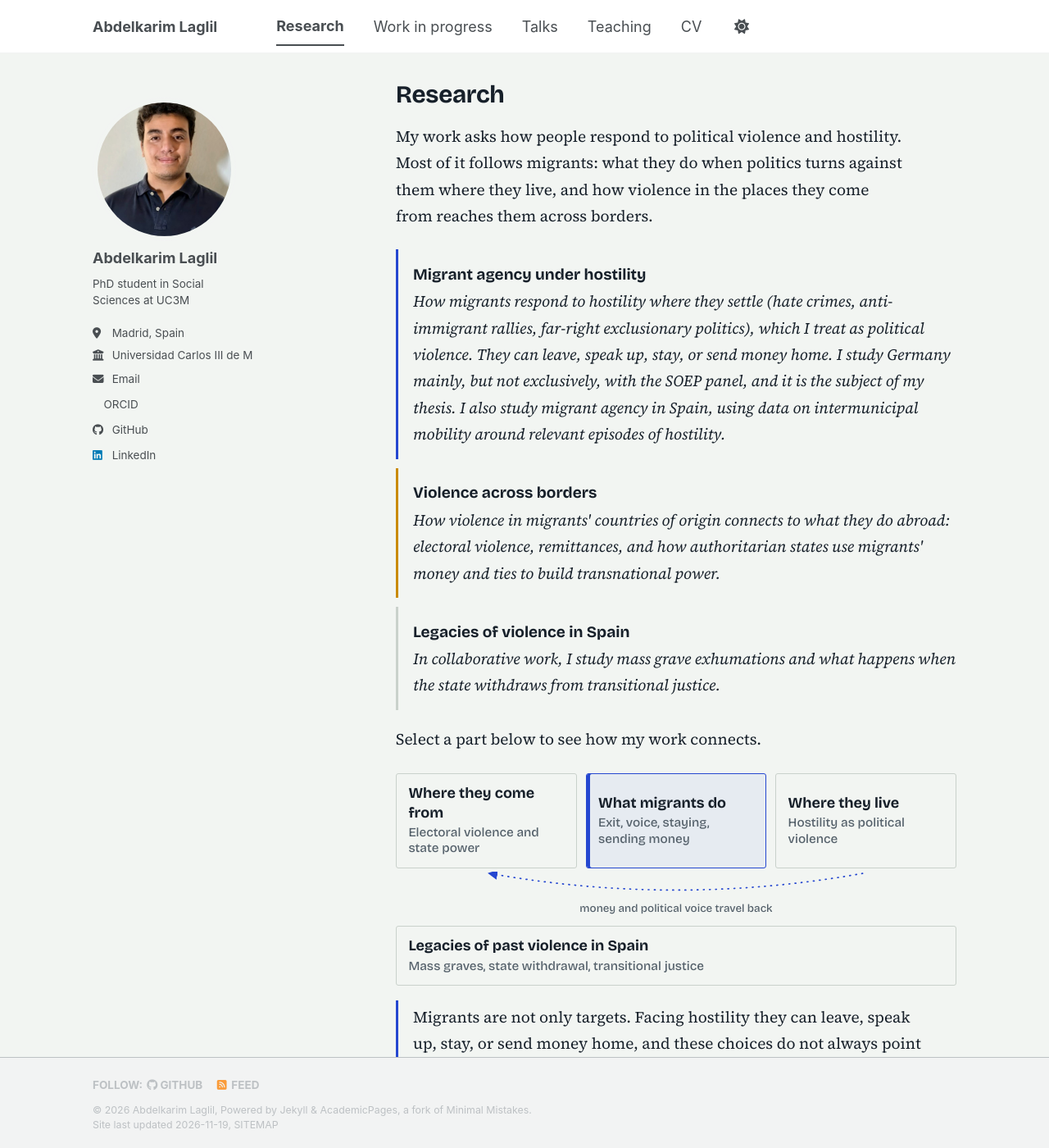
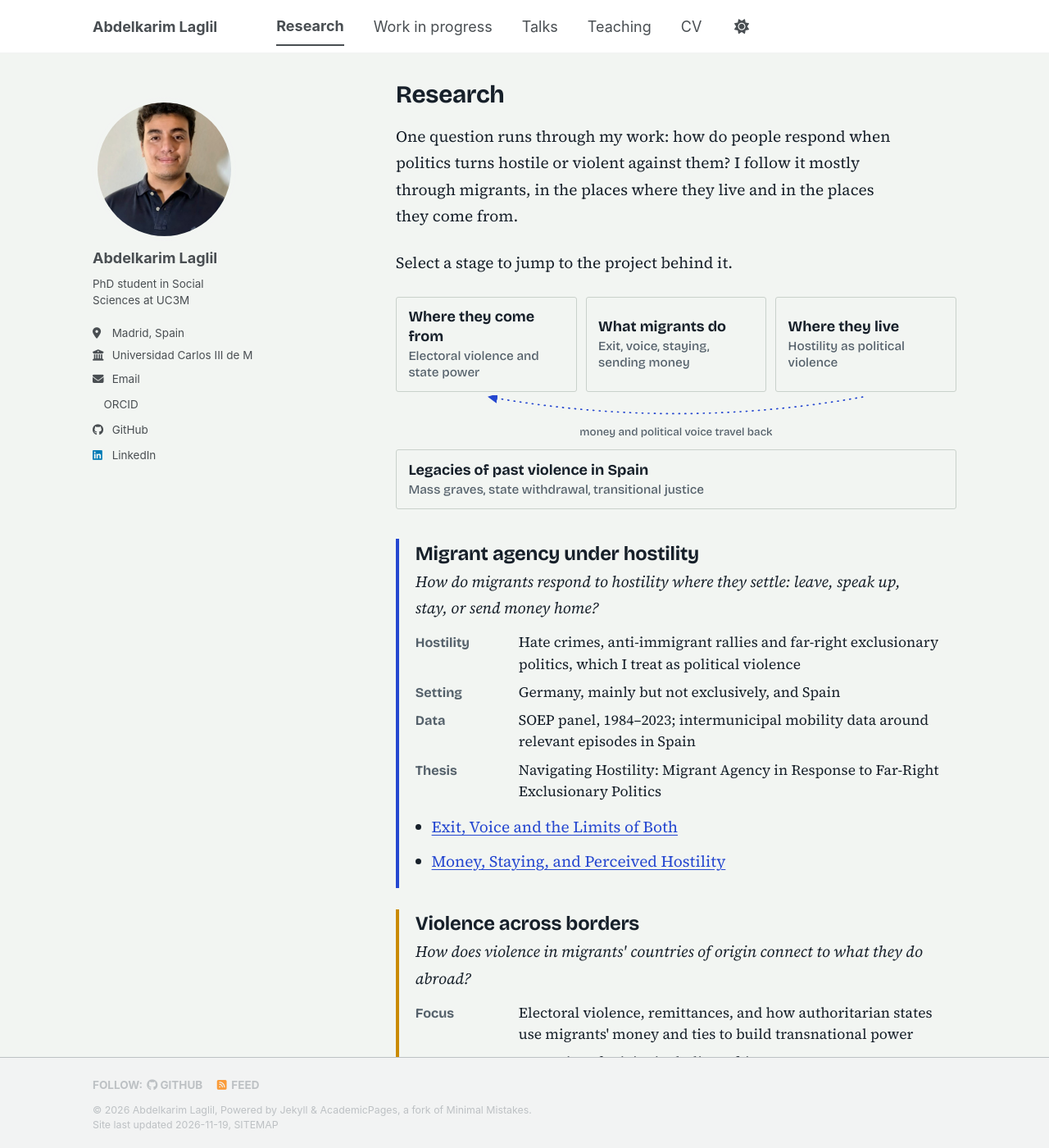
Before and after one commit to AbdelkarimLaglil/AbdelkarimLaglil.github.io, a Jekyll site: the page built from _pages/research.md, in a window 1280 px wide and 1400 px high. Shown: the whole window at 82% size. Built offline with Jekyll 4.4.1, drawn with Linux system fonts in a browser that asks for light colours; a script bundle is joined from its source files by our own code; a style sheet for code colours, icons or effects is not loaded; some of the changed text lies outside the part shown.

Commit message:
Research: map as navigator plus one card per project
Co-Authored-By: Claude Sonnet 5.5 <noreply@anthropic.com>
Claude-Session: https://claude.ai/code/session_017vH5ZQkLibWayVuG7moGCB

```diff
--- a/_pages/research.md
+++ b/_pages/research.md
@@ -6,34 +6,70 @@ excerpt: "Research on migrant agency under hostility, violence across borders, a
 author_profile: true
 ---
 
-My work asks how people respond to political violence and hostility. Most of it follows migrants: what they do when politics turns against them where they live, and how violence in the places they come from reaches them across borders.
+One question runs through my work: how do people respond when politics turns hostile or violent against them? I follow it mostly through migrants, in the places where they live and in the places they come from.
 
-<div class="lh-entry"><span class="title">Migrant agency under hostility</span><span class="sub">How migrants respond to hostility where they settle (hate crimes, anti-immigrant rallies, far-right exclusionary politics), which I treat as political violence. They can leave, speak up, stay, or send money home. I study Germany mainly, but not exclusively, with the SOEP panel, and it is the subject of my thesis. I also study migrant agency in Spain, using data on intermunicipal mobility around relevant episodes of hostility.</span></div>
-<div class="lh-entry chapter"><span class="title">Violence across borders</span><span class="sub">How violence in migrants' countries of origin connects to what they do abroad: electoral violence, remittances, and how authoritarian states use migrants' money and ties to build transnational power.</span></div>
-<div class="lh-entry minor"><span class="title">Legacies of violence in Spain</span><span class="sub">In collaborative work, I study mass grave exhumations and what happens when the state withdraws from transitional justice.</span></div>
-
-Select a part below to see how my work connects.
+Select a stage to jump to the project behind it.
 
 <div class="lh-map">
 <div class="lh-row">
-<button type="button" class="lh-node" data-target="lh-origin" aria-pressed="false"><span class="t">Where they come from</span><span class="s">Electoral violence and state power</span></button>
-<button type="button" class="lh-node" data-target="lh-agency" aria-pressed="true"><span class="t">What migrants do</span><span class="s">Exit, voice, staying, sending money</span></button>
-<button type="button" class="lh-node" data-target="lh-dest" aria-pressed="false"><span class="t">Where they live</span><span class="s">Hostility as political violence</span></button>
+<button type="button" class="lh-node" data-target="lh-borders" aria-pressed="false"><span class="t">Where they come from</span><span class="s">Electoral violence and state power</span></button>
+<button type="button" class="lh-node" data-target="lh-hostility" aria-pressed="false"><span class="t">What migrants do</span><span class="s">Exit, voice, staying, sending money</span></button>
+<button type="button" class="lh-node" data-target="lh-hostility" aria-pressed="false"><span class="t">Where they live</span><span class="s">Hostility as political violence</span></button>
 </div>
 <svg class="lh-back" viewBox="0 0 640 52" aria-hidden="true" focusable="false"><defs><marker id="lh-arrow" viewBox="0 0 10 10" refX="8" refY="5" markerWidth="7" markerHeight="7" orient="auto-start-reverse"><path d="M0 0L10 5L0 10z" fill="currentColor"/></marker></defs><path d="M533 2 Q320 40 107 2" fill="none" stroke="currentColor" stroke-width="1.6" stroke-dasharray="1 6" stroke-linecap="round" marker-end="url(#lh-arrow)"/><text x="320" y="46" text-anchor="middle">money and political voice travel back</text></svg>
-<button type="button" class="lh-node lh-wide" data-target="lh-past" aria-pressed="false"><span class="t">Legacies of past violence in Spain</span><span class="s">Mass graves, state withdrawal, transitional justice</span></button>
-<div class="lh-panel" id="lh-origin"><p>In many countries of origin, elections bring violence. I ask how households exposed to it, and the fear it creates, connect to remittances, and how authoritarian states use migrants' money and ties to build transnational power.</p><ul><li><a href="{{ site.baseurl }}/work-in-progress/">Remittances and Electoral Violence in Africa</a></li><li><a href="{{ site.baseurl }}/work-in-progress/">The Political Valence of Financial Remittances</a>, with Sebastián Lavezzolo</li></ul></div>
-<div class="lh-panel on" id="lh-agency"><p>Migrants are not only targets. Facing hostility they can leave, speak up, stay, or send money home, and these choices do not always point the same way. I follow them with the German SOEP panel from 1984 to 2023.</p><ul><li><a href="{{ site.baseurl }}/work-in-progress/">Exit, Voice and the Limits of Both</a></li><li><a href="{{ site.baseurl }}/work-in-progress/">Money, Staying, and Perceived Hostility</a></li><li>Doctoral thesis: Navigating Hostility: Migrant Agency in Response to Far-Right Exclusionary Politics</li></ul></div>
-<div class="lh-panel" id="lh-dest"><p>Hate crimes, anti-immigrant rallies and exclusionary politics shape daily life where migrants settle. I treat them as political violence and ask how local hostility, and the perception of it, changes what migrants do.</p><ul><li><a href="{{ site.baseurl }}/work-in-progress/">Exit, Voice and the Limits of Both</a>: local political hostility</li><li><a href="{{ site.baseurl }}/work-in-progress/">Money, Staying, and Perceived Hostility</a></li></ul></div>
-<div class="lh-panel" id="lh-past"><p>Violence also leaves a past that states have to face. In Spain, I study mass grave exhumations: what happens when the state withdraws, and what grassroots human rights work changes in local communities.</p><ul><li><a href="{{ site.baseurl }}/work-in-progress/">Broken promises: State withdrawal and mass grave exhumations in Spain</a></li><li><a href="{{ site.baseurl }}/work-in-progress/">The consequences of grassroots human rights</a></li></ul></div>
+<button type="button" class="lh-node lh-wide" data-target="lh-spain" aria-pressed="false"><span class="t">Legacies of past violence in Spain</span><span class="s">Mass graves, state withdrawal, transitional justice</span></button>
 </div>
+
+<div class="lh-card" id="lh-hostility">
+<h2>Migrant agency under hostility</h2>
+<p class="q">How do migrants respond to hostility where they settle: leave, speak up, stay, or send money home?</p>
+<dl>
+<dt>Hostility</dt><dd>Hate crimes, anti-immigrant rallies and far-right exclusionary politics, which I treat as political violence</dd>
+<dt>Setting</dt><dd>Germany, mainly but not exclusively, and Spain</dd>
+<dt>Data</dt><dd>SOEP panel, 1984–2023; intermunicipal mobility data around relevant episodes in Spain</dd>
+<dt>Thesis</dt><dd>Navigating Hostility: Migrant Agency in Response to Far-Right Exclusionary Politics</dd>
+</dl>
+<ul class="papers">
+<li><a href="{{ site.baseurl }}/work-in-progress/">Exit, Voice and the Limits of Both</a></li>
+<li><a href="{{ site.baseurl }}/work-in-progress/">Money, Staying, and Perceived Hostility</a></li>
+</ul>
+</div>
+
+<div class="lh-card now" id="lh-borders">
+<h2>Violence across borders</h2>
+<p class="q">How does violence in migrants' countries of origin connect to what they do abroad?</p>
+<dl>
+<dt>Focus</dt><dd>Electoral violence, remittances, and how authoritarian states use migrants' money and ties to build transnational power</dd>
+<dt>Setting</dt><dd>Countries of origin, including Africa</dd>
+</dl>
+<ul class="papers">
+<li><a href="{{ site.baseurl }}/work-in-progress/">Remittances and Electoral Violence in Africa</a></li>
+<li><a href="{{ site.baseurl }}/work-in-progress/">The Political Valence of Financial Remittances</a>, with Sebastián Lavezzolo</li>
+</ul>
+</div>
+
+<div class="lh-card quiet" id="lh-spain">
+<h2>Legacies of violence in Spain</h2>
+<p class="q">What happens when the state withdraws from transitional justice, and what does grassroots human rights work change?</p>
+<dl>
+<dt>Focus</dt><dd>Mass grave exhumations in Spain</dd>
+<dt>With</dt><dd>Paloma Aguilar, Francisco Villamil and Fernando de la Cuesta</dd>
+</dl>
+<ul class="papers">
+<li><a href="{{ site.baseurl }}/work-in-progress/">Broken promises: State withdrawal and mass grave exhumations in Spain</a></li>
+<li><a href="{{ site.baseurl }}/work-in-progress/">The consequences of grassroots human rights</a></li>
+</ul>
+</div>
+
 <script>
 (function(){var m=document.querySelector('.lh-map');if(!m)return;m.classList.add('js');
-var nodes=m.querySelectorAll('.lh-node'),panels=m.querySelectorAll('.lh-panel');
-function show(id){for(var i=0;i<nodes.length;i++){nodes[i].setAttribute('aria-pressed',nodes[i].getAttribute('data-target')===id?'true':'false');}
-for(var j=0;j<panels.length;j++){if(panels[j].id===id){panels[j].classList.add('on');}else{panels[j].classList.remove('on');}}}
-for(var k=0;k<nodes.length;k++){nodes[k].addEventListener('click',function(){show(this.getAttribute('data-target'));});}
-show('lh-agency');})();
+var nodes=m.querySelectorAll('.lh-node'),reduce=window.matchMedia&&window.matchMedia('(prefers-reduced-motion: reduce)').matches;
+for(var k=0;k<nodes.length;k++){nodes[k].addEventListener('click',function(){
+var id=this.getAttribute('data-target'),c=document.getElementById(id);if(!c)return;
+for(var i=0;i<nodes.length;i++){nodes[i].setAttribute('aria-pressed',nodes[i]===this?'true':'false');}
+var all=document.querySelectorAll('.lh-card');for(var j=0;j<all.length;j++){all[j].classList.remove('flash');}
+c.scrollIntoView({behavior:reduce?'auto':'smooth',block:'start'});void c.offsetWidth;c.classList.add('flash');});}
+})();
 </script>
 
 See the papers in [Work in progress]({{ site.baseurl }}/work-in-progress/) and where I have presented them in [Talks]({{ site.baseurl }}/talks/).
--- a/_sass/layout/_lh.scss
+++ b/_sass/layout/_lh.scss
@@ -154,3 +154,19 @@ html[data-theme="dark"] .lh-node[aria-pressed="true"] { background: rgba(142, 16
     padding-right: 0;
   }
 }
+
+/* ---- Research project cards ---- */
+.lh-card { margin: 1.4rem 0; padding: 0.2rem 0 0.4rem 1.1rem; border-left: 4px solid var(--lh-route); scroll-margin-top: 5rem; }
+.lh-card.now { border-left-color: var(--lh-now); }
+.lh-card.quiet { border-left-color: var(--lh-rule); }
+.lh-card h2 { margin: 0 0 0.2rem; }
+.lh-card .q { font-style: italic; margin: 0 0 0.7rem; }
+.lh-card dl { display: grid; grid-template-columns: 6rem 1fr; gap: 0.45rem 1rem; align-items: baseline; margin: 0 0 0.8rem; font-size: 0.97rem; line-height: 1.5; }
+.lh-card dt, .lh-card dd { margin: 0; padding: 0; float: none; width: auto; clear: none; }
+.lh-card dt { font-family: var(--lh-display); font-weight: 600; font-size: 0.9rem; color: var(--lh-muted); }
+.lh-card dd { font-family: var(--lh-body); font-size: 0.97rem; }
+.lh-card .papers { margin: 0 0 0.3rem 1.1rem; padding: 0; }
+.lh-card.flash { animation: lh-flash 1.6s ease-out; }
+@keyframes lh-flash { from { background: rgba(37, 71, 208, 0.12); } to { background: transparent; } }
+@media (max-width: 40em) { .lh-card dl { grid-template-columns: 1fr; gap: 0; } .lh-card dd { margin-bottom: 0.4rem; } }
+@media (prefers-reduced-motion: reduce) { .lh-card.flash { animation: none; } }
```
